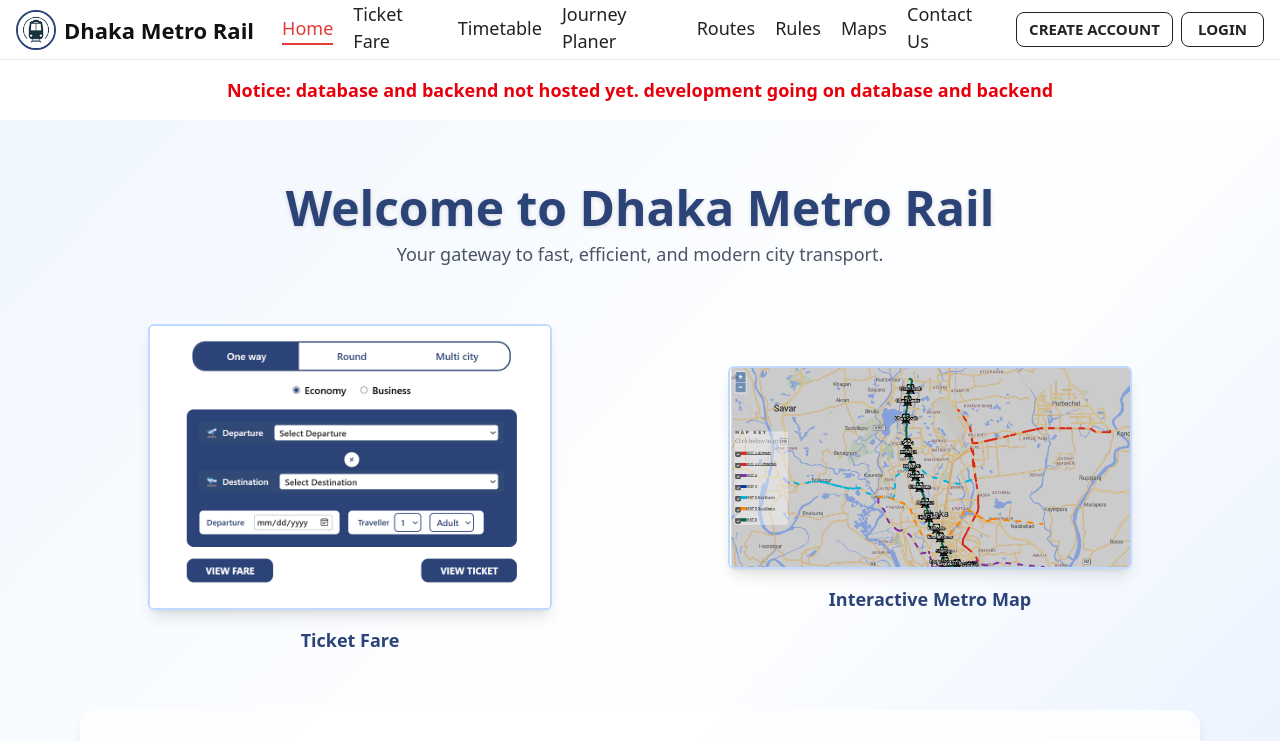
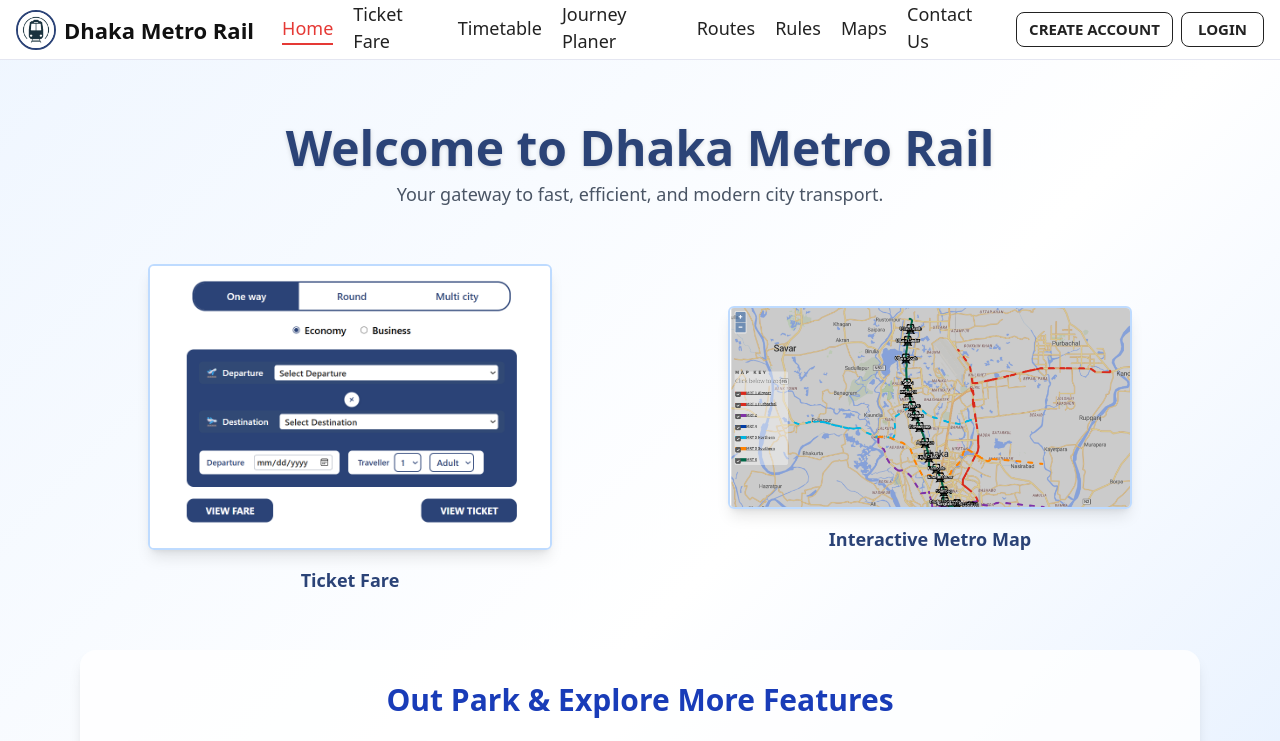
Before and after one commit to MarufSiddikiGalib/metro-rail-frontend-mongoDB, a Next.js app: page / in a window 1280 px wide. Shown: the top 741 px of the page. Built offline with nearby package versions, Linux system fonts and the light colour scheme.

Commit message:
removed notice section

```diff
--- a/src/app/page.tsx
+++ b/src/app/page.tsx
@@ -4,7 +4,7 @@ import Navbar from "@/components/NavBar";
 import Image from "next/image";
 import { useRouter } from "next/navigation";
 import Link from "next/link";
-import Notice from "@/components/notice";
+// import Notice from "@/components/notice";
 
 export default function Home() {
   const router = useRouter();
@@ -12,8 +12,6 @@ export default function Home() {
   return (
     <div className="bg-gradient-to-br from-blue-50 via-white to-blue-100 min-h-screen w-full">
       <Navbar />
-
- <Notice />
 
 
       {/* Hero Section */}
--- a/src/components/notice.tsx
+++ b/src/components/notice.tsx
@@ -1,11 +1,11 @@
-"use client";
+// "use client";
 
-export default function Notice() {
-  return (
-    <div className="w-full bg-white flex justify-center items-center py-4">
-      <span className="text-red-600 font-bold text-lg text-center">
-        Notice: database and backend not hosted yet. development going on database and backend
-      </span>
-    </div>
-  );
-}
+// export default function Notice() {
+//   return (
+//     <div className="w-full bg-white flex justify-center items-center py-4">
+//       <span className="text-red-600 font-bold text-lg text-center">
+//         Notice: database and backend not hosted yet. development going on database and backend
+//       </span>
+//     </div>
+//   );
+// }
```
